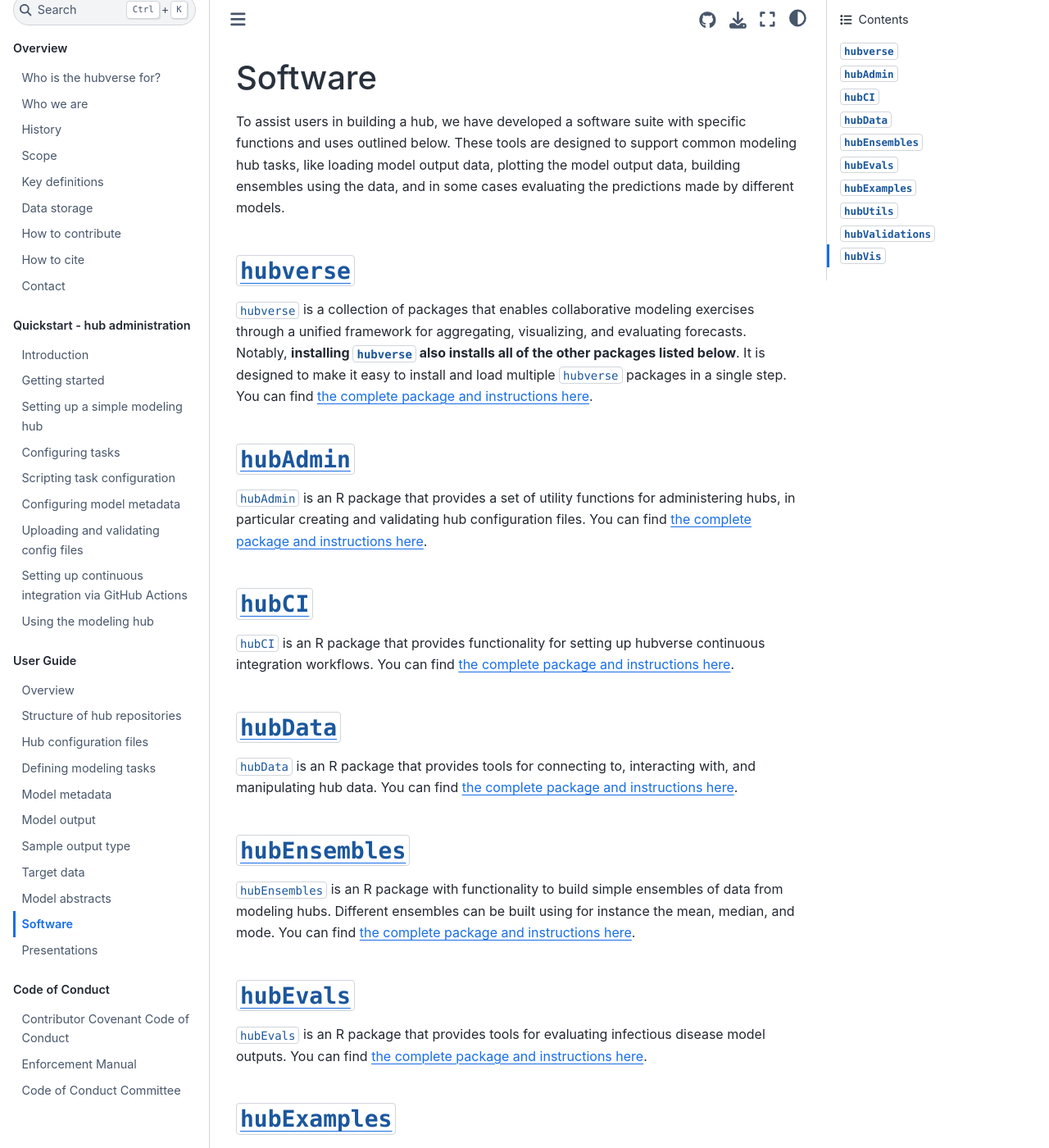
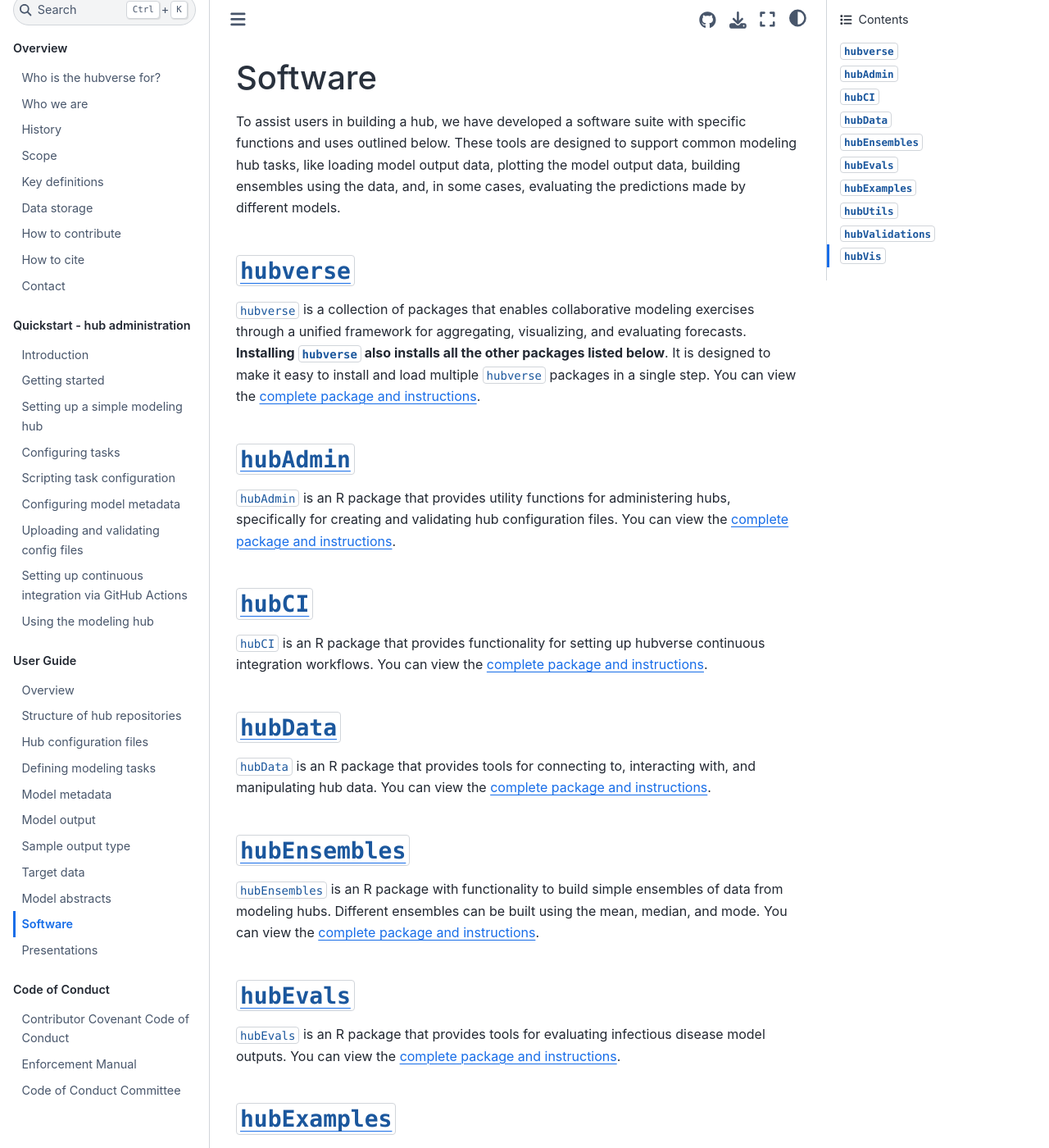
Before and after one commit to hubverse-org/hubDocs, a Sphinx documentation site: the page built from docs/source/user-guide/software.md, in a window 1280 px wide and 1400 px high. Shown: the whole window at 82% size. Built offline with Sphinx 7.4.7 and the Sphinx Book theme 1.1.4, drawn with Linux system fonts in a browser that asks for light colours; comment, search, counter and statistics services are not loaded; some of the changed text lies outside the part shown.

Commit message:
Hyperlinks and Grammarly

```diff
--- a/docs/source/user-guide/software.md
+++ b/docs/source/user-guide/software.md
@@ -1,43 +1,43 @@
 # Software
 
-To assist users in building a hub, we have developed a software suite with specific functions and uses outlined below. These tools are designed to support common modeling hub tasks, like loading model output data, plotting the model output data, building ensembles using the data, and in some cases evaluating the predictions made by different models.
+To assist users in building a hub, we have developed a software suite with specific functions and uses outlined below. These tools are designed to support common modeling hub tasks, like loading model output data, plotting the model output data, building ensembles using the data, and, in some cases, evaluating the predictions made by different models.
 
 ## [`hubverse`](https://github.com/hubverse-org/hubverse)
 
-`hubverse` is a collection of packages that enables collaborative modeling exercises through a unified framework for aggregating, visualizing, and evaluating forecasts. Notably, **installing `hubverse` also installs all of the other packages listed below**. It is designed to make it easy to install and load multiple `hubverse` packages in a single step. You can find [the complete package and instructions here](https://github.com/hubverse-org/hubverse).
+`hubverse` is a collection of packages that enables collaborative modeling exercises through a unified framework for aggregating, visualizing, and evaluating forecasts. **Installing `hubverse` also installs all the other packages listed below**. It is designed to make it easy to install and load multiple `hubverse` packages in a single step. You can view the [complete package and instructions](https://github.com/hubverse-org/hubverse).
 
 ## [`hubAdmin`](https://github.com/hubverse-org/hubAdmin)
 
-`hubAdmin` is an R package that provides a set of utility functions for administering hubs, in particular creating and validating hub configuration files. You can find [the complete package and instructions here](https://github.com/hubverse-org/hubAdmin).
+`hubAdmin` is an R package that provides utility functions for administering hubs, specifically for creating and validating hub configuration files. You can view the [complete package and instructions](https://github.com/hubverse-org/hubAdmin).
 
 ## [`hubCI`](https://github.com/hubverse-org/hubCI)
 
-`hubCI` is an R package that provides functionality for setting up hubverse continuous integration workflows. You can find [the complete package and instructions here](https://github.com/hubverse-org/hubCI).
+`hubCI` is an R package that provides functionality for setting up hubverse continuous integration workflows. You can view the [complete package and instructions](https://github.com/hubverse-org/hubCI).
 
 ## [`hubData`](https://github.com/hubverse-org/hubData)
 
-`hubData` is an R package that provides tools for connecting to, interacting with, and manipulating hub data. You can find [the complete package and instructions here](https://github.com/hubverse-org/hubData).
+`hubData` is an R package that provides tools for connecting to, interacting with, and manipulating hub data. You can view the [complete package and instructions](https://github.com/hubverse-org/hubData).
 
 ## [`hubEnsembles`](https://github.com/hubverse-org/hubEnsembles)
 
-`hubEnsembles` is an R package with functionality to build simple ensembles of data from modeling hubs. Different ensembles can be built using for instance the mean, median, and mode. You can find [the complete package and instructions here](https://github.com/hubverse-org/hubEnsembles).
+`hubEnsembles` is an R package with functionality to build simple ensembles of data from modeling hubs. Different ensembles can be built using the mean, median, and mode. You can view the [complete package and instructions](https://github.com/hubverse-org/hubEnsembles).
 
 ## [`hubEvals`](https://github.com/hubverse-org/hubEvals)
 
-`hubEvals` is an R package that provides tools for evaluating infectious disease model outputs. You can find [the complete package and instructions here](https://github.com/hubverse-org/hubEvals).
+`hubEvals` is an R package that provides tools for evaluating infectious disease model outputs. You can view the [complete package and instructions](https://github.com/hubverse-org/hubEvals).
 
 ## [`hubExamples`](https://github.com/hubverse-org/hubExamples)
 
-`hubExamples` is an R package that provides example data for forecasting and scenario modeling hubs in the hubverse format. You can find [the complete package and instructions here](https://github.com/hubverse-org/hubExamples).
+`hubExamples` is an R package that provides example data for forecasting and scenario modeling hubs in the hubverse format. You can view the [complete package and instructions](https://github.com/hubverse-org/hubExamples).
 
 ## [`hubUtils`](https://hubverse-org.github.io/hubUtils/)
 
-`hubUtils` is a lightweight R package that primarily contains general utilities imported by other hubverse packages. Previously, `hubUtils` was a larger package with more functions, but most of these were moved and split across `hubData` and `hubAdmin`. You can find [the complete package and instructions here](https://github.com/hubverse-org/hubUtils).
+`hubUtils` is a lightweight R package containing general utilities imported by other hubverse packages. Previously, `hubUtils` was a larger package with more functions, but most were moved and split across `hubData` and `hubAdmin`. You can view the [complete package and instructions](https://github.com/hubverse-org/hubUtils).
 
 ## [`hubValidations`](https://github.com/hubverse-org/hubValidations)
 
-`hubValidations` is an R package that facilitates the implementation of general validation rules that are enforced on submissions in the form of pull requests to hub repositories. You can find [the complete package and instructions here](https://github.com/hubverse-org/hubValidations).
+`hubValidations` is an R package that facilitates the implementation of general validation rules enforced on submissions in the form of pull requests to hub repositories. You can view the [complete package and instructions](https://github.com/hubverse-org/hubValidations).
 
 ## [`hubVis`](https://github.com/hubverse-org/hubVis)
 
-`hubVis` is an R package that provides plotting methods for hub model outputs in order to synthesize and visualize model submissions. You can find the complete package and instructions for use [here](https://github.com/hubverse-org/hubVis).
+`hubVis` is an R package that provides plotting methods for hub model outputs to synthesize and visualize model submissions. You can view the [complete package and instructions](https://github.com/hubverse-org/hubVis).
```
